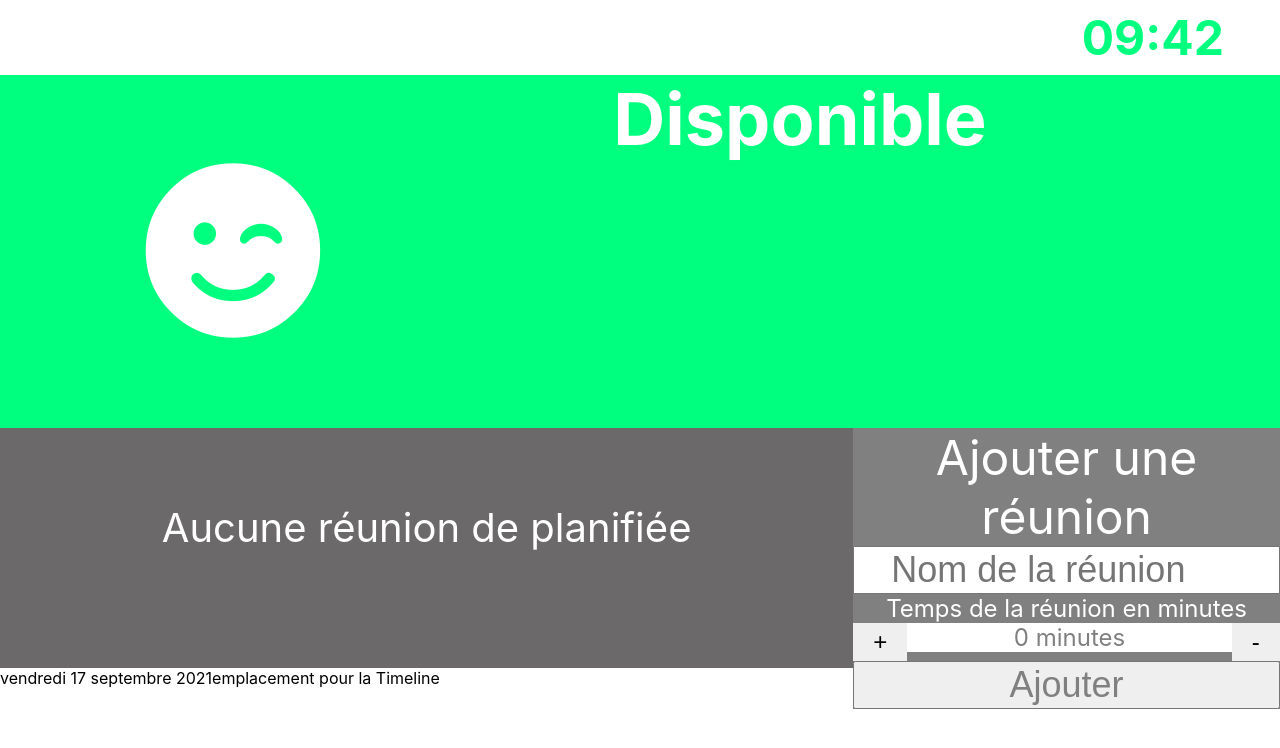
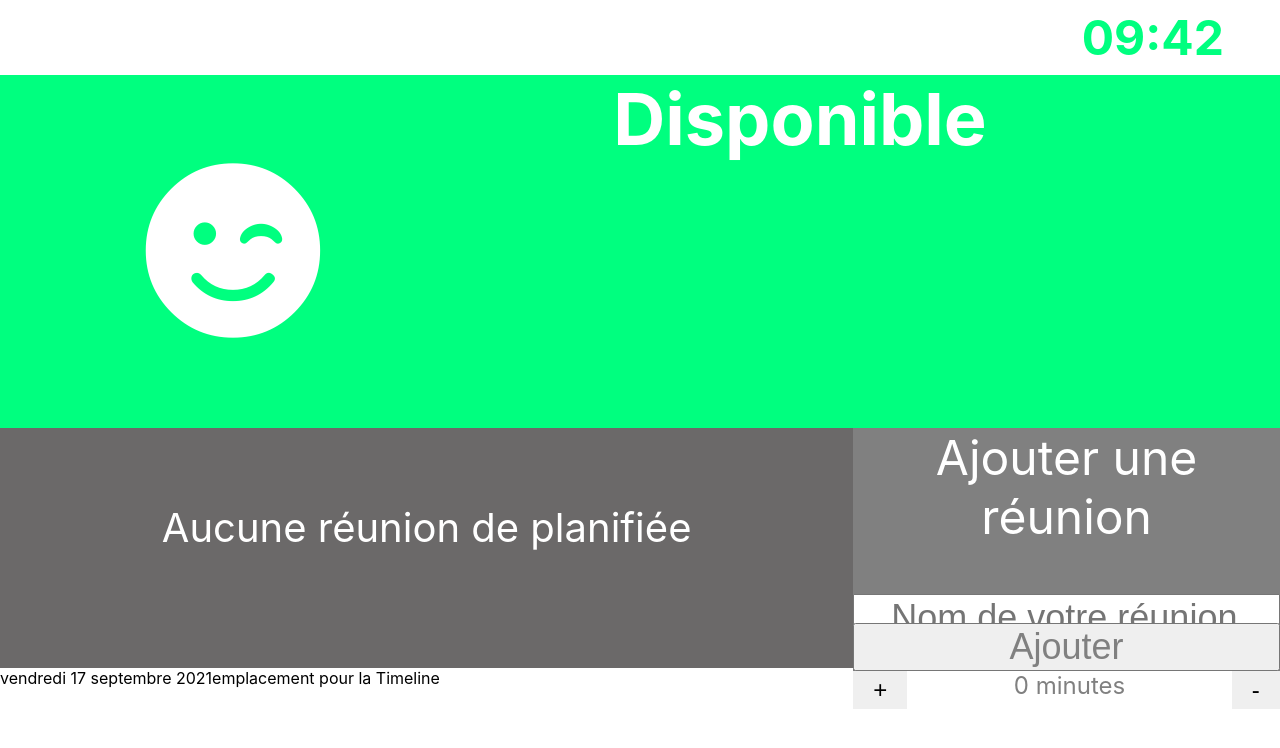
Before and after one commit to Phil-Lipo/test-font-sc, a React (Create React App) app: page / in a window 1280 px wide. Shown: the top 748 px of the page. Built offline with nearby package versions, Linux system fonts and the light colour scheme; no server answers.

Commit message:
Design partie reservation

```diff
--- a/src/components/Reservation/Reservation.tsx
+++ b/src/components/Reservation/Reservation.tsx
@@ -16,6 +16,7 @@ interface ReservationProps{
 const Reservation:FC<ReservationProps> = ({room, ...props})=> {
   const apiService = ApiService.getInstance();
   const [duration,setDuration] = useState<number>(0);
+  const [name,setName] = useState<string>('');
 
   const addDuration = () => {
     const nextDuration = duration + room.bookingDurationStep;
@@ -32,9 +33,11 @@ const Reservation:FC<ReservationProps> = ({room, ...props})=> {
   const handleSubmit = (event: any) => {
     event.preventDefault();
     apiService.postBooking({
-      name: "phil-test",
+      name: name,
       duration: duration
     }).then((res) => {
+      setDuration(0);
+      setName('');
       props.getBookings();
     }).catch((err) => {
         console.log(err);
@@ -46,8 +49,8 @@ const Reservation:FC<ReservationProps> = ({room, ...props})=> {
    <div className="reservation-main">
      <form onSubmit={handleSubmit}>
      <div className="title">Ajouter une réunion</div>
-      <div className="input-name"><input type="text" name="name" placeholder="Nom de la réunion"/></div>
-      <div> Temps de la réunion en minutes </div>
+      <div className="input-name"><input type="text" name="name" value={name} placeholder="Nom de votre réunion" onChange={(event) => {setName(event.target.value)}}/></div>
+      <div> Temps de la réunion</div>
       <div className="input-duration"><button onClick={addDuration} type='button' className="button-left">+</button>{duration} minutes <button onClick={removeDuration}  type='button' className="button-right" >-</button></div>
       <div className="button-send"><input type="submit" value="Ajouter" /></div>
     </form>
--- a/src/components/Reservation/reservation.scss
+++ b/src/components/Reservation/reservation.scss
@@ -6,17 +6,22 @@
     text-align: center;
     height: 100%;
     font-size: 1.5em;
+    position: relative;
     .title{
         font-size: 2em;
         text-align: center;
     }
-    .input-name input {
+    .input-name {
+        padding-top: 2em;
+        input {
             padding-left: 1em;
             font-size: 1.5em;
             width: 100%;
             box-sizing: border-box;
         }
+    }
     .input-duration{
+        position: absolute;
         width: 100%;
         background-color: white;
         color: grey;
@@ -34,9 +39,21 @@
             border: none;
         }
     }
-    .button-send input{
+    .button-send{
+        width: 100%;
+        position: absolute;
+        bottom: 0;
+
+        input {
             color: grey;
             font-size: 1.5em;
             width: 100%;
         }
+        input:hover {
+            cursor: pointer;
         }
+
+
+
+    }
+}
```
Lines whose indentation alone changed are shown as unchanged.
